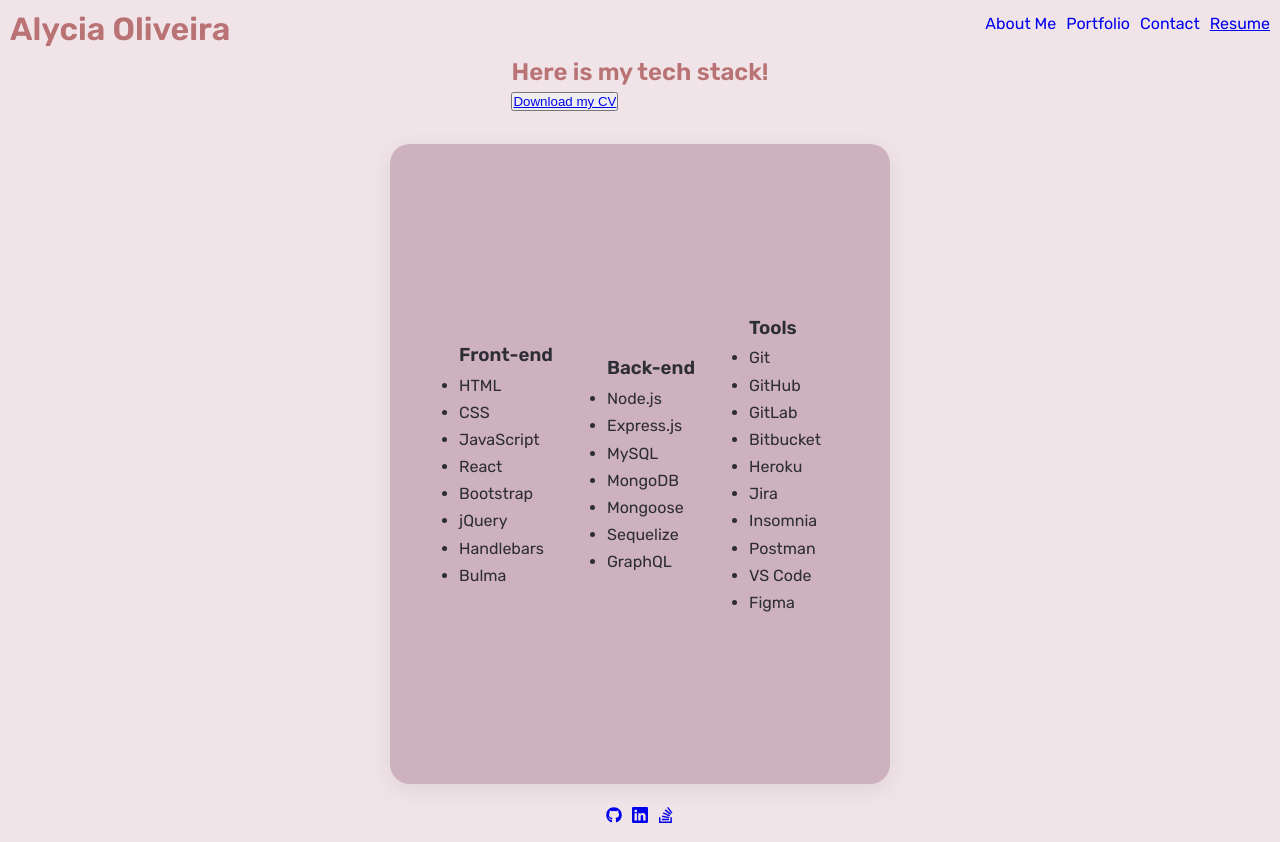
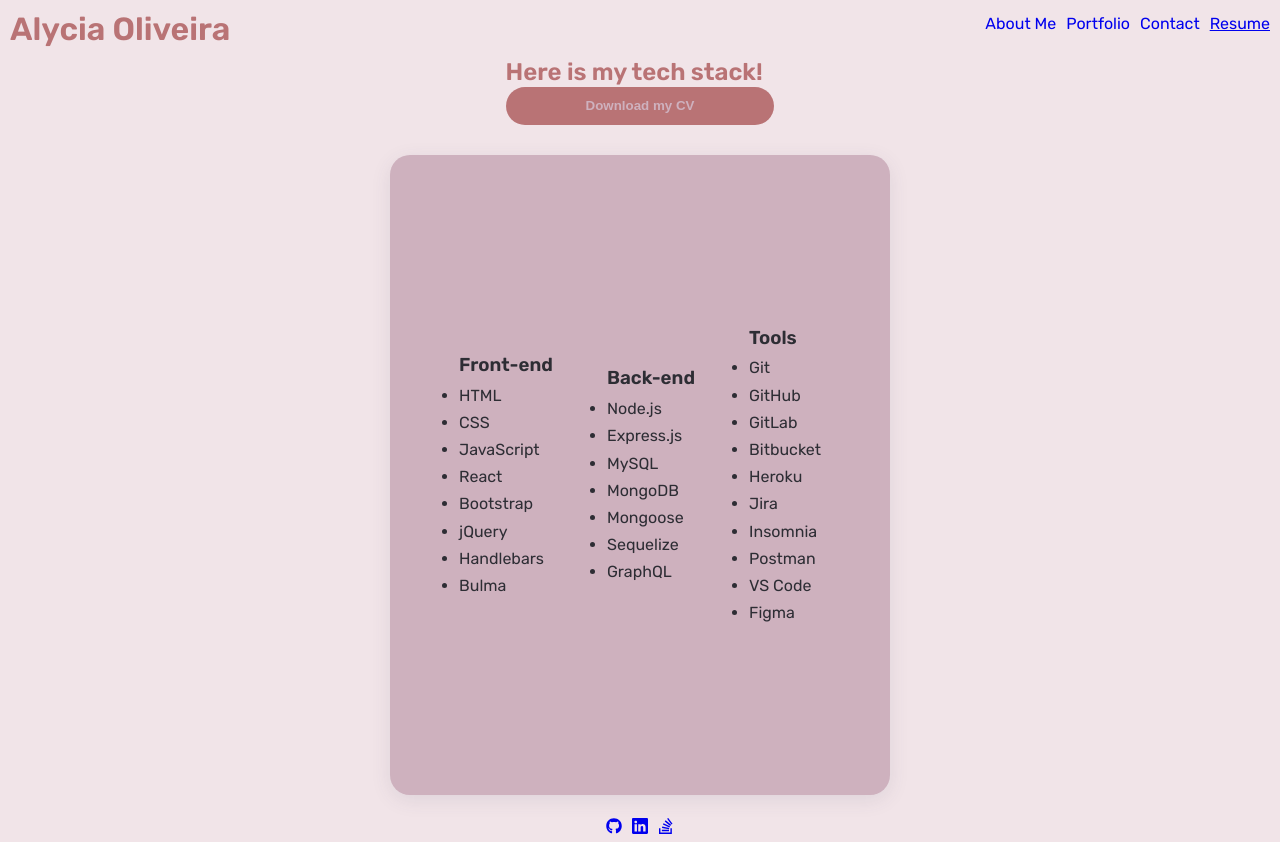
Before and after one commit to 1alyciaoliveira/ReactPortfolio, a React (Create React App) app: page /resume in a window 1280 px wide. Built offline with nearby package versions, Linux system fonts and the light colour scheme.

Commit message:
fixing download CV

```diff
--- a/src/components/resume/Resume.js
+++ b/src/components/resume/Resume.js
@@ -1,4 +1,5 @@
 import React from 'react'
+import pdf from '../../assets/AlyciaOliveira.pdf'
 
 const Resume = () => {
   return (
@@ -6,7 +7,7 @@
         <div className='title'>
             <h2>Here is my tech stack!</h2>
             <button>
-                <a href='../../assets/AlyciaOliveira.pdf' download="AlyciaOliveira.pdf">
+                <a href={pdf} download="AlyciaOliveira.pdf">
                     Download my CV
                 </a>
             </button>
--- a/src/index.css
+++ b/src/index.css
@@ -187,3 +187,24 @@
   border-radius: var(--border-radius);
   box-shadow: var(--shadow);
 }
+
+.container-resume .title button {
+  padding: 0.75rem 5rem;
+  line-height: 1;
+  border-radius: 1.875rem;
+  border: none;
+  color: var(--dominant-color);
+  background-color: var(--contrast-color);
+  font-weight: var(--font-bold);
+}
+
+.container-resume .title button:hover {
+  background-color: var(--second-color);
+  color: var(--contrast-color);
+  border: 1px solid var(--contrast-color);
+}
+
+.container-resume .title button a {
+  text-decoration: none;
+  color: var(--second-color);
+}
```
